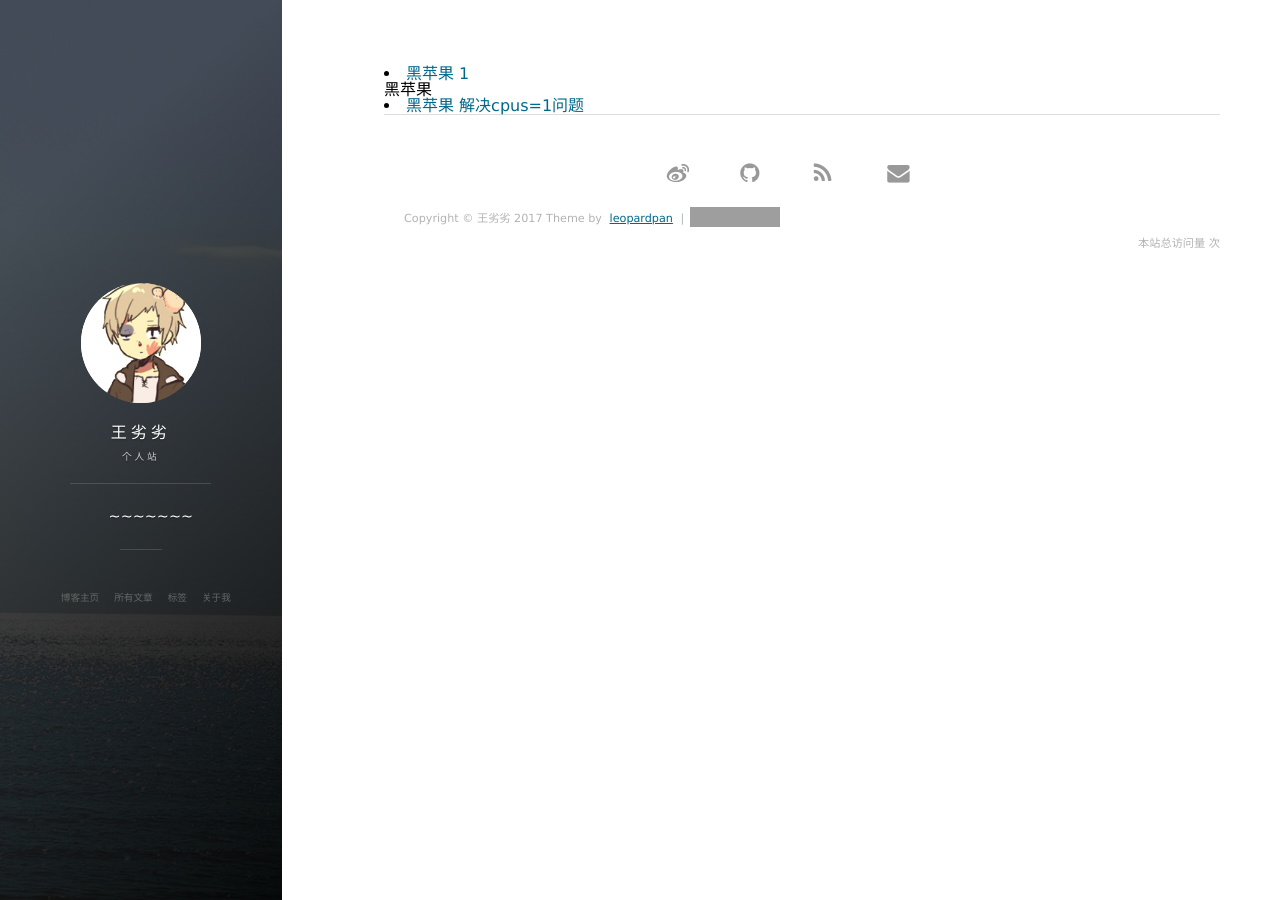
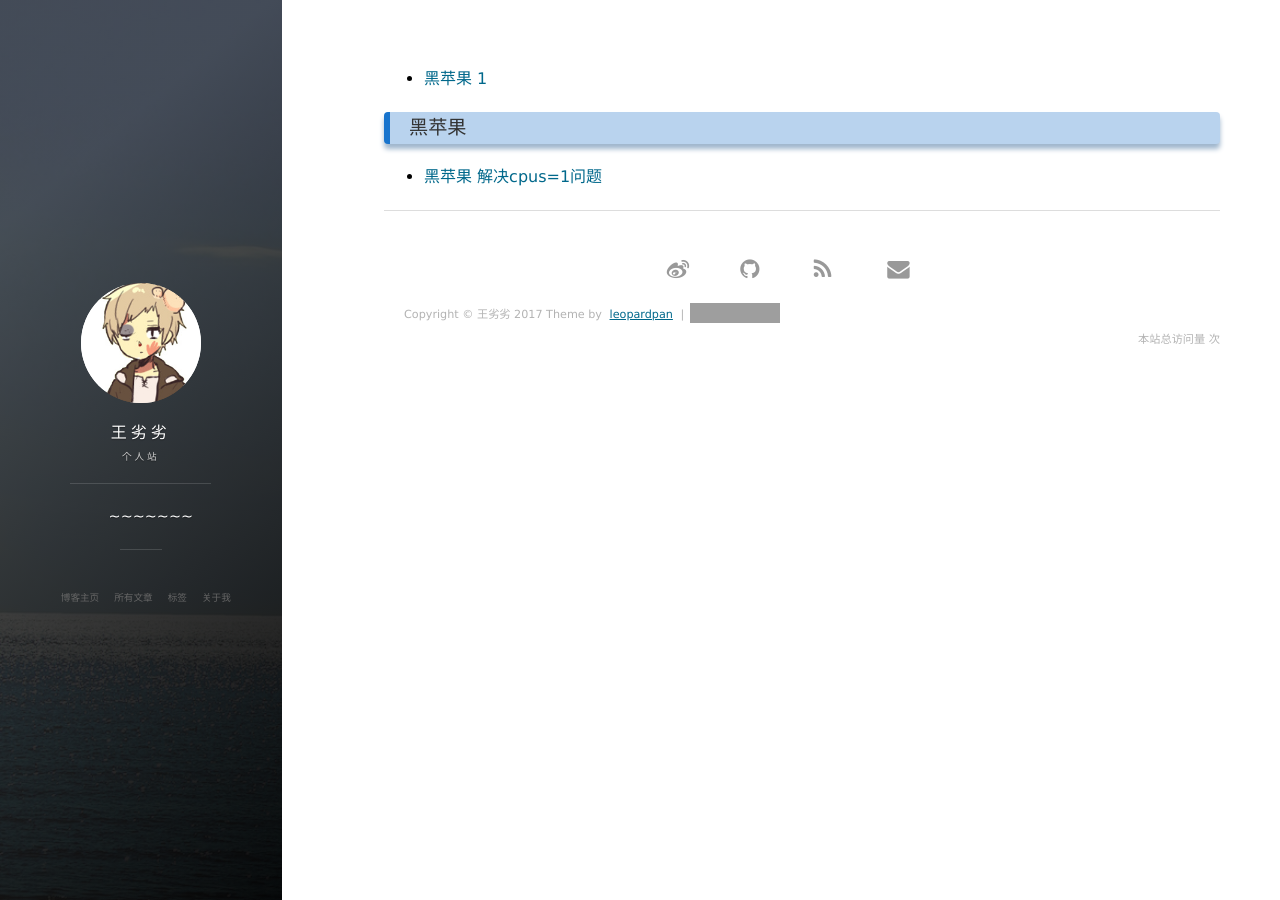
Before and after one commit to wzqwzq666/wzqwzq666.github.io, a Jekyll site: the page built from tags.html, in a window 1280 px wide. Built offline with Jekyll 4.4.1, drawn with Linux system fonts in a browser that asks for light colours; nearby versions of some CDN libraries; comment, search, counter and statistics services are not loaded; grey boxes are pictures that could not be loaded.

Commit message:
美化一下标签栏

```diff
--- a/_layouts/page.html
+++ b/_layouts/page.html
@@ -6,9 +6,9 @@ layout: default
   <header class="post-header">
     <div class="post-meta">
       <time datetime="{{page.date | date: date_to_xmlschema}}" itemprop="datePublished" class="post-meta__date date">{{page.date | date: "%F"}}</time>
-      <span class="post-meta__tags tags"></span>
-    </div>
-    <h1 class="post-title">{{ page.title }}</h1>
+      <span class="post-meta__tags tags"></span></div>
+    <h1 class="post-title">{{ page.title }}
+    </h1>
   </header>
 
   <section class="post">
--- a/tags.html
+++ b/tags.html
@@ -6,9 +6,20 @@ group: navigation
 ---
 {% include JB/setup %}
 
-{% assign tags_list = site.tags %} {% include JB/tags_list %}
+<ul class="tag_box inline">
+  {% assign tags_list = site.tags %}
+  {% include JB/tags_list %}
+</ul>
+
+<div class = "card">
 {% for tag in site.tags %}
-{{ tag[0] }}
 
-{% assign pages_list = tag[1] %} {% include JB/pages_list %}
+  <h3 id="{{ tag[0] }}-ref">{{ tag[0] }}</h3>
+  <ul>
+    {% assign pages_list = tag[1] %}
+    {% include JB/pages_list %}
+  </ul>
+
+
 {% endfor %}
+</div>
```
Also changed, not shown: 4 other files.
